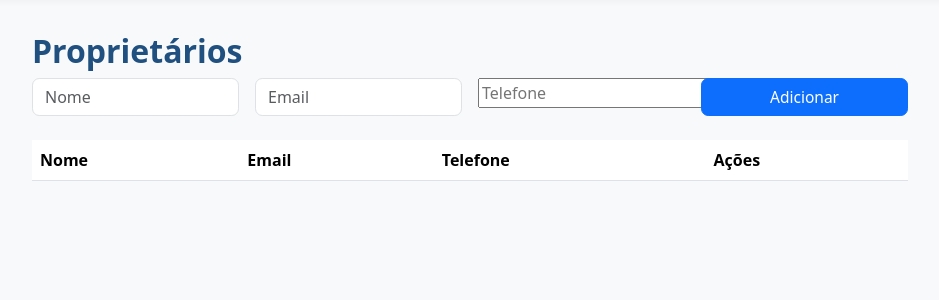
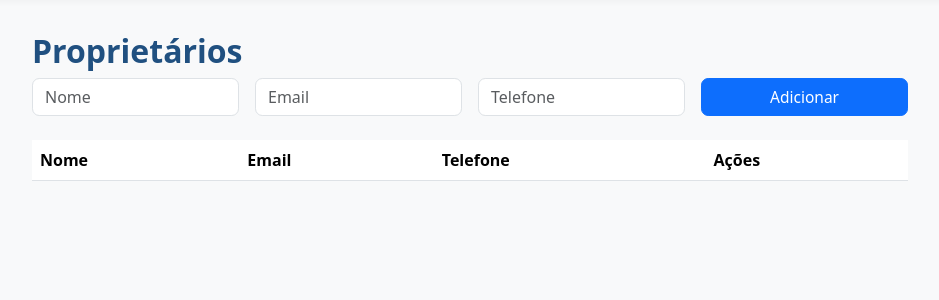
Before and after one commit to CaioFilardis/spring-boot-transito, a Spring Boot app: page /proprietarios.html in a window 1280 px wide. Shown: the part 88-388 px from the top of the page, without its empty margins (170-1109 px from the left). Run offline with Spring Boot 4, Linux system fonts and the light colour scheme; data that the repository does not hold is empty.

Commit message:
Ajustando o bootstrap.

```diff
--- a/src/main/resources/static/js/proprietarios.js
+++ b/src/main/resources/static/js/proprietarios.js
@@ -7,6 +7,7 @@ $(function() {
           <tr>
             <td>${p.nome}</td>
             <td>${p.email}</td>
+            <td>${p.telefone}</td>
             <td>
               <button class="btn btn-sm btn-warning btn-editar" data-id="${p.id}" data-nome="${p.nome}" data-email="${p.email}" data-telefone="${p.telefone}">Editar</button>
               <button class="btn btn-sm btn-danger btn-remover" data-id="${p.id}">Remover</button>
--- a/src/main/resources/static/proprietarios.html
+++ b/src/main/resources/static/proprietarios.html
@@ -31,7 +31,7 @@
             <input type="email" id="email" name="email" class="form-control" placeholder="Email" required>
         </div>
         <div class="col-md-3">
-            <input type="text" id="telefone" name="telefone" placeholder="Telefone" required>
+            <input type="text" id="telefone" name="telefone" class="form-control" placeholder="Telefone" required>
         </div>
         <div class="col-md-3 d-grid">
             <button type="submit" class="btn btn-primary">Adicionar</button>
```
